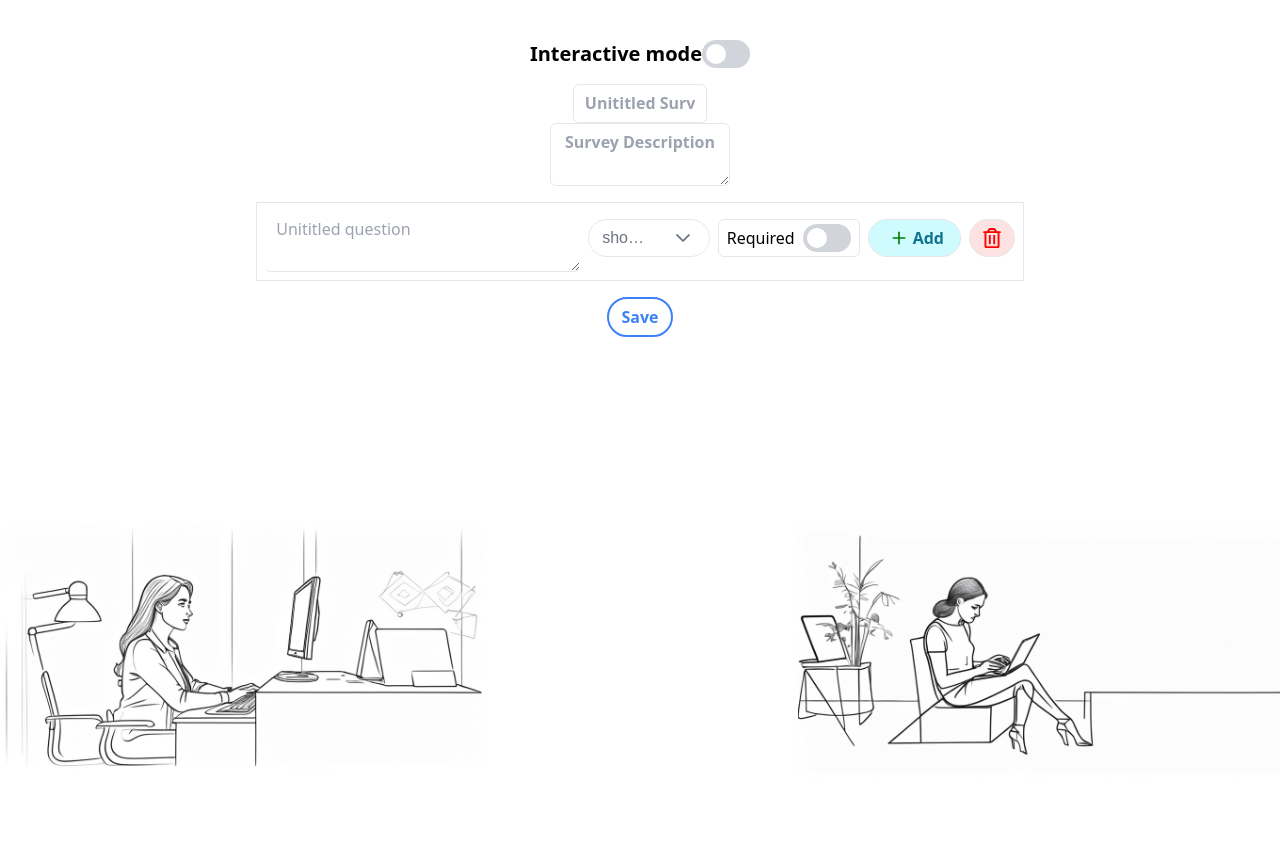
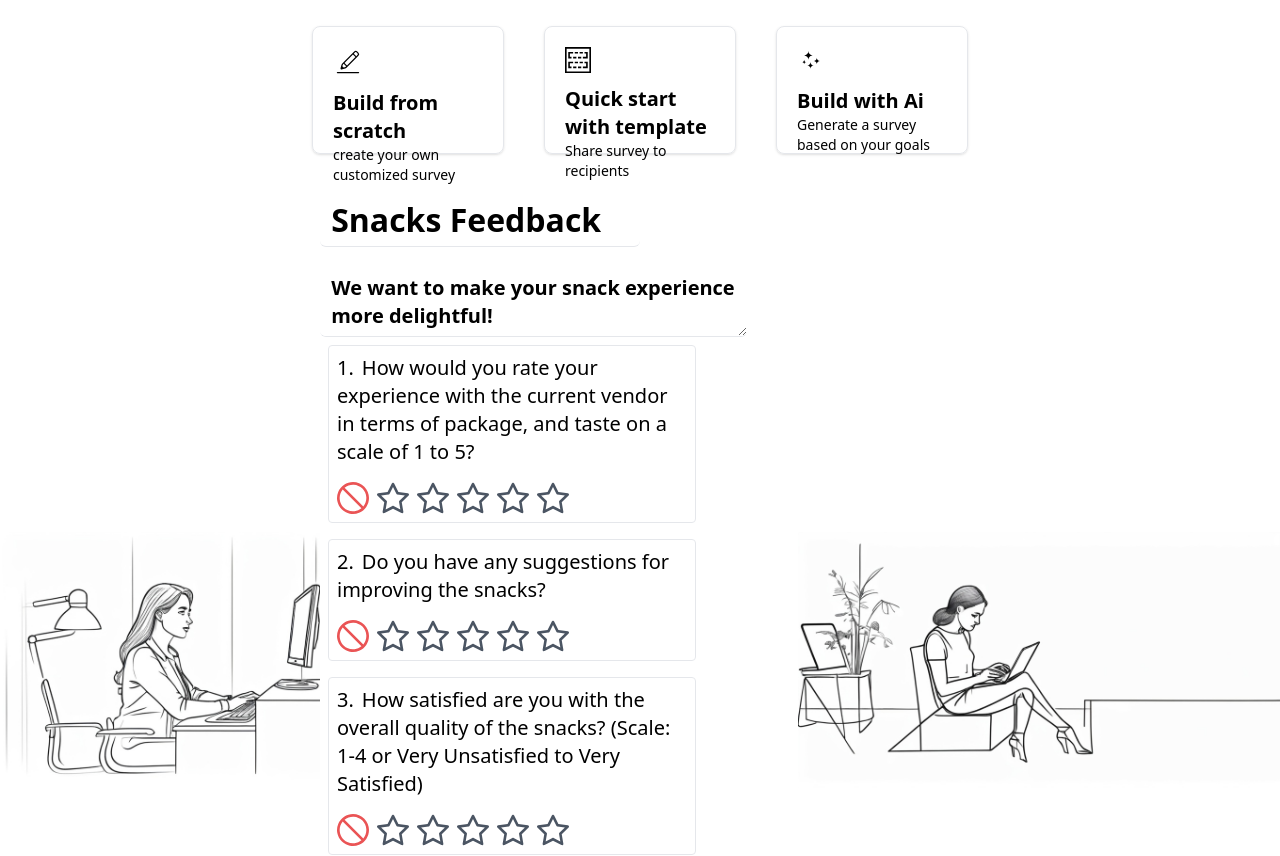
Before and after one commit to Balaji-Parimelazhagan/pulse-connect, a React (Vite) app in the folder ui/: page /design in a window 1280 px wide. Shown: the top 856 px of the page. Before the commit the page ends 800 px from the top, so only its background shows below. Built offline with nearby package versions, Linux system fonts and the light colour scheme; a web font is replaced by a local one.

Commit message:
Ui Create Survey Modified

```diff
--- a/ui/src/components/Question.tsx
+++ b/ui/src/components/Question.tsx
@@ -20,8 +20,8 @@ const Question = ({
   isRequired: boolean;
 }) => {
   return (
-    <div className="border rounded p-2 m-2">
-      <div className="font-semibold">
+    <div className="border rounded p-2 m-2 text-xl">
+      <div className="">
         <span className="pr-2">{index}.</span>
         {title}
         {isRequired && <span className="text-red-500"> *</span>}
@@ -53,7 +53,6 @@ const getQuestion = (type: string, answer: any) => {
       return (
         <InputNumber
           className="border-b"
-          // value={answer}
           onChange={(e) => (answer = e.value)}
         />
       );
--- a/ui/src/pages/CreateSurvey.tsx
+++ b/ui/src/pages/CreateSurvey.tsx
@@ -8,12 +8,76 @@ import Question from '../components/Question';
 import { useFormik } from 'formik';
 import { Button } from 'primereact/button';
 import { saveSurvey } from '../services/surveyService';
+import Card from '../components/Card';
+import { WiStars } from 'react-icons/wi';
+import { CiEdit } from 'react-icons/ci';
+import { ImInsertTemplate } from 'react-icons/im';
+import { PiRocketLight } from 'react-icons/pi';
 
 const CreateSurvey = () => {
+  const [createMode, setCreateMode] = useState('scratch');
+  return (
+    <div className="pt-[2%] h-[85%]">
+      <div className="w-3/5 mx-auto space-x-10 flex justify-center">
+        <Card onClick={() => setCreateMode('scratch')}>
+          <CiEdit size={30} />
+          <div className="text-xl font-bold">
+            Build from scratch
+            <p className="text-sm font-light">
+              create your own customized survey
+            </p>
+          </div>
+        </Card>
+        <Card onClick={() => setCreateMode('template')}>
+          <ImInsertTemplate size={26} />
+          <div className="text-xl font-bold">
+            Quick start with template
+            <p className="text-sm font-light">Share survey to recipients</p>
+          </div>
+        </Card>
+        <Card onClick={() => setCreateMode('ai')}>
+          <WiStars size={28} />
+          <div className="text-xl font-bold -mt-2">
+            Build with Ai
+            <p className="text-sm font-light">
+              Generate a survey based on your goals
+            </p>
+          </div>
+        </Card>
+      </div>
+      {createMode === 'scratch' && <BuildFromScratch />}
+      {createMode === 'template' && <BuildFromScratch />}
+      {createMode === 'ai' && <BuildFromScratch />}
+    </div>
+  );
+};
+
+const BuildFromScratch = () => {
   const initialValues = {
-    title: '',
-    description: '',
-    questions: [],
+    title: 'Snacks Feedback',
+    description: `We want to make your snack experience more delightful!
+     Share your thoughts and preferences about the snacks provided.
+     Your feedback will help us improve variety, quality, and overall satisfaction.
+     It only takes a few minutes to make a big difference`,
+    questions: [
+      {
+        id: '1t252',
+        title: `How would you rate your experience with the current vendor in
+                terms of package, and taste on a scale of 1 to 5?`,
+        type: 'rating',
+      },
+      {
+        id: '16786852',
+        title: `Do you have any suggestions for improving the snacks?`,
+        type: 'rating',
+      },
+      {
+        id: '167576552',
+        title: `How satisfied are you with the overall quality of the snacks?
+                (Scale: 1-4 or Very Unsatisfied to Very Satisfied)`,
+        type: 'rating',
+      },
+    ],
     emails: [],
   };
 
@@ -41,31 +105,28 @@ const CreateSurvey = () => {
     answer: '',
     isRequired: false,
   });
-  const [isInteractiveMode, setIsInteractiveMode] = useState(false);
   return (
     <div className="relative h-full w-full mx-auto py-10 space-y-4 flex flex-col items-center">
-      <div className="flex items-center">
-        <label className="font-bold text-xl">Interactive mode</label>
-        <InputSwitch
-          checked={isInteractiveMode}
-          onChange={(e) => setIsInteractiveMode(e.value)}
-        />
-      </div>
-      <div className="flex flex-col items-center">
+      <div className="w-1/2">
+        <div className="flex flex-col w-full space-y-5 items-start">
           <InputText
             placeholder="Unititled Survey"
-          className="w-3/6 p-1.5 border font-bold text-center rounded-md"
-          onChange={(e) => surveyForm.setFieldValue('title', e?.target?.value)}
+            className="w-3/6 text-4xl p-1.5 border-b font-semibold"
+            value={surveyForm.values.title}
+            onChange={(e) =>
+              surveyForm.setFieldValue('title', e?.target?.value)
+            }
           />
           <InputTextarea
             placeholder="Survey Description"
-          className="w-4/6 p-1.5 pt-2 border font-semibold text-center rounded-md"
+            className="w-4/6 p-1.5 text-xl pt-2 border-b font-semibold"
+            defaultValue={surveyForm.values.description}
             onChange={(e) =>
               surveyForm.setFieldValue('description', e?.target?.value)
             }
           />
         </div>
-      <div className="flex flex-col w-3/5 bg-white max-h-[70%] overflow-y-auto">
+        <div className="flex flex-col w-3/5 bg-white max-h-[70%] items-end overflow-y-auto">
           {surveyForm?.values?.questions?.map((question, i) => (
             <Question key={question.id} {...{ ...question, index: i + 1 }} />
           ))}
@@ -75,10 +136,14 @@ const CreateSurvey = () => {
             addQuestion={addQuestion}
           />
         </div>
-      <div className="w-3/5 flex justify-center">
+        <div className="w-3/5 mt-5 flex justify-end">
           <form onSubmit={surveyForm.handleSubmit}>
-          <Button className="border-2 border-blue-500 text-blue-500 font-bold px-3 py-1.5 rounded-r-full rounded-l-full">
+            <Button className="border-2 border-blue-500 text-blue-500 font-semibold px-3 py-1.5 rounded-r-full rounded-l-full">
               Save
+            </Button>
+            <Button className="border-2 border-blue-500 text-blue-500 ml-2 font-semibold px-3 py-1.5 rounded-r-full rounded-l-full">
+              Share
+              <PiRocketLight className="font-bold" size={20} />
             </Button>
           </form>
         </div>
@@ -91,6 +156,7 @@ const CreateSurvey = () => {
           className="h-64 absolute bottom-5 right-0 -z-10"
         />
       </div>
+    </div>
   );
 };
 
--- a/ui/src/pages/Dashboard.tsx
+++ b/ui/src/pages/Dashboard.tsx
@@ -28,7 +28,7 @@ const Dashboard = () => {
         <Card onClick={() => navigate('/design', { replace: true })}>
           <CiEdit size={30} />
           <div className="text-xl font-bold">
-            Design
+            Create
             <p className="text-sm font-light">
               Create customized survey templates
             </p>
```
Lines whose indentation alone changed are shown as unchanged.
